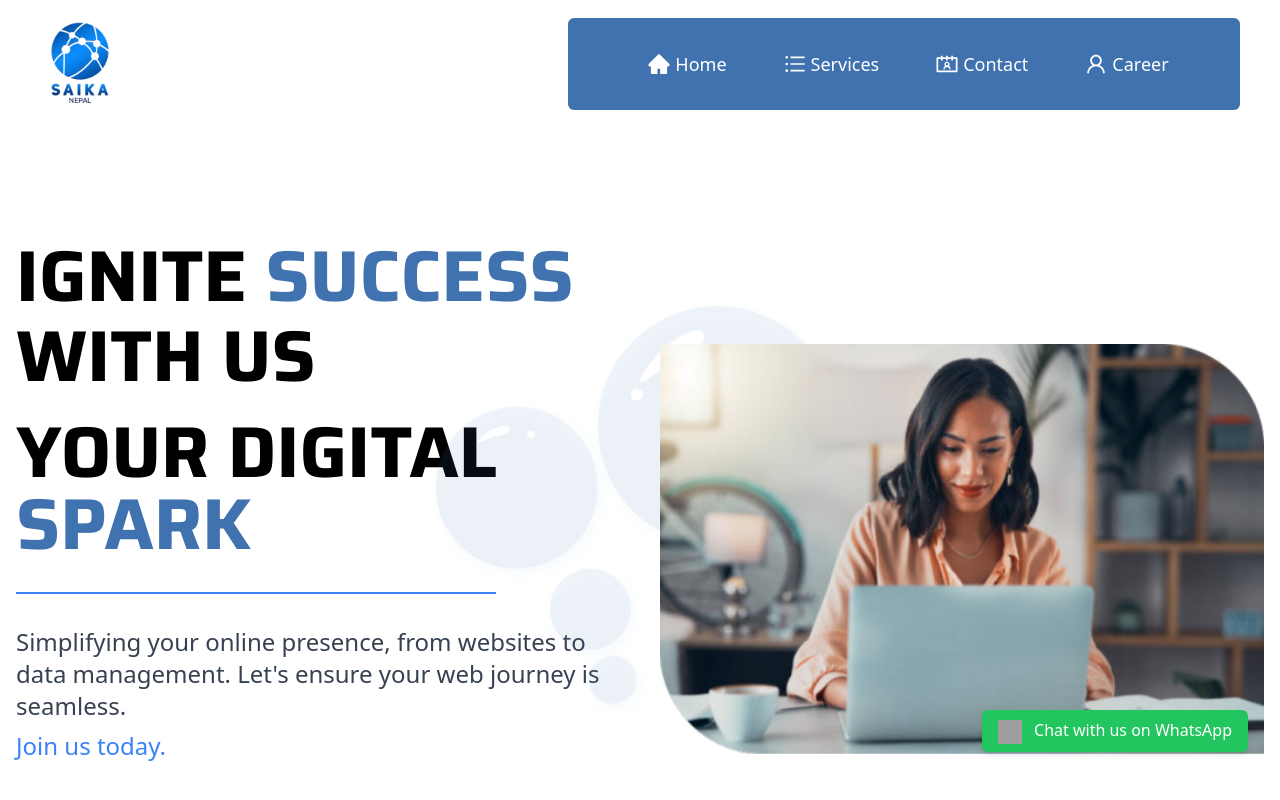
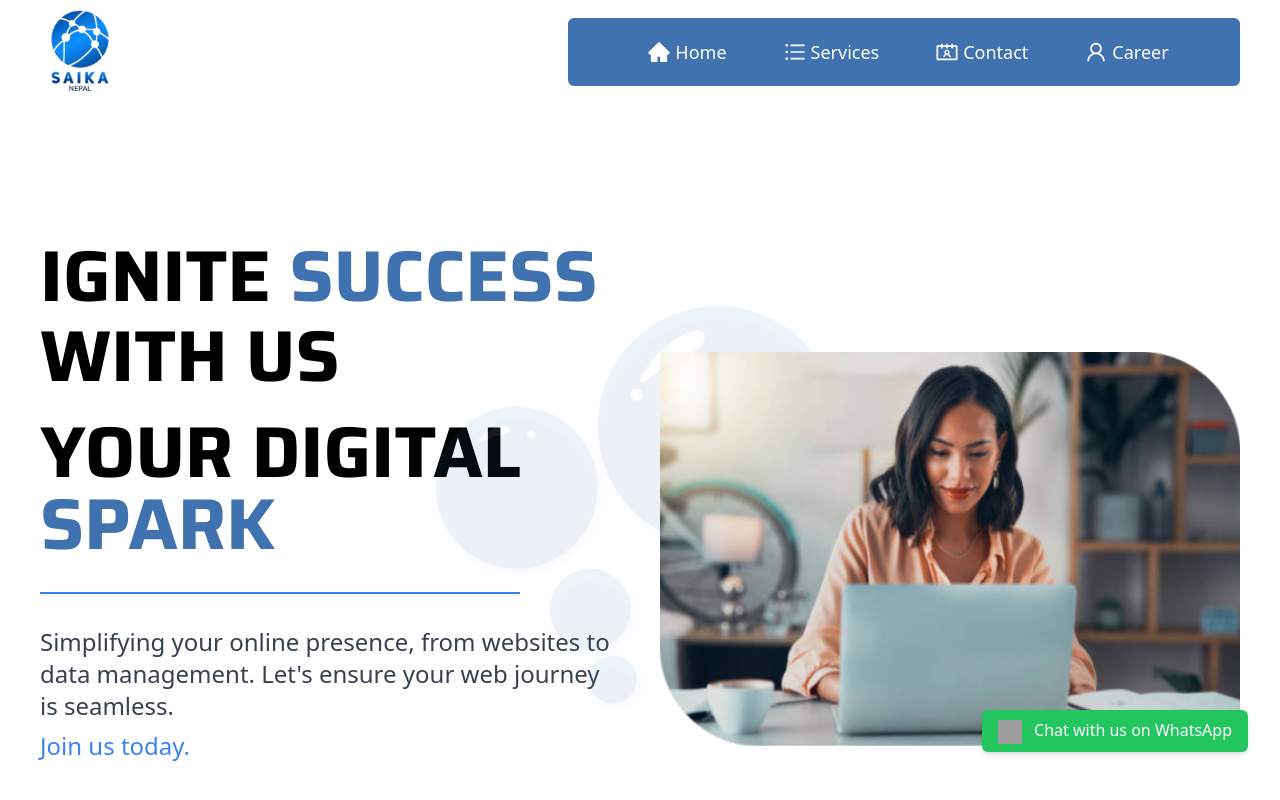
Before and after one commit to saikanepal/Saika_Nepal_Front_end, a React (Create React App) app: page / in a window 1280 px wide. Shown: the top 800 px of the page. Built offline with nearby package versions, Linux system fonts and the light colour scheme; grey boxes are pictures that could not be loaded.

Commit message:
hero section fixed and changed animation

```diff
--- a/src/Components/AboutSaikaPage.js
+++ b/src/Components/AboutSaikaPage.js
@@ -5,8 +5,8 @@ import { ReactComponent as BubbleSVG } from "../assets/bubble.svg";
 const AboutSaikaPage = ({ contactRef }) => {
   return (
     <div className="relative text-black bg-gradient-to-b  w-full">
-      <div className="max-w-screen-2xl mx-auto px-4 py-8 md:py-16 flex flex-col lg:flex-row items-center justify-between min-h-screen relative">
-        <div className="lg:w-1/2 mb-8 lg:mb-0 mt-20 lg:mt-44 flex flex-col items-center lg:items-start sm:items-center">
+      <div className="max-w-screen-2xl xl:px-10 sm:px-20 md:px-18 lg:px-12 mx-auto px-4 py-8 md:py-16 flex flex-col lg:flex-row items-center justify-between min-h-screen relative">
+        <div className="lg:w-1/2  mb-8 lg:mb-0 mt-20 lg:mt-44 flex flex-col items-center lg:items-start sm:items-center">
           <div className="flex flex-col mb-6 mt-10 lg:mt-0">
             <h1 className="text-3xl sm:text-5xl lg:text-7xl text-center lg:text-left font-bold font-Saira">
               IGNITE <span className="text-purple-600" style={{ color: '#3F72AF' }}>SUCCESS</span>
@@ -31,7 +31,7 @@ const AboutSaikaPage = ({ contactRef }) => {
             </button>
           </div>
         </div>
-        <div className="lg:w-1/2 flex justify-center lg:justify-end mt-20 lg:ml-10 sm:ml-0 relative z-10">
+        <div className="lg:w-1/2 flex justify-center lg:justify-end md:mt-0 lg:mt-20  lg:ml-10 sm:ml-0 relative z-10">
           <img
             src={laptopImage} // Replace with your actual image source
             alt="Laptop"
--- a/src/Components/Homepage.js
+++ b/src/Components/Homepage.js
@@ -48,13 +48,13 @@ const Homepage = () => {
   }, [aboutInView, servicesInView, contactInView, projectInView, websiteInView]);
 
   const variants = {
-    hidden: { opacity: 0 },
-    visible: { opacity: 1, transition: { duration: 1.5, ease: "easeInOut" } },
+    hidden: { opacity: 0, x: -100 },
+    visible: { opacity: 1, x: 0, transition: { duration: 0.6, ease: "easeInOut" } },
   };
 
   const firstVariant = {
-    hidden: { opacity: 0 },
-    visible: { opacity: 1, transition: { duration: 1, ease: "easeInOut" } },
+    hidden: { opacity: 0, x: -100 },
+    visible: { opacity: 1, x: 0, transition: { duration: 0.6, ease: "easeInOut" } },
   };
 
   return (
--- a/src/Components/Navbar.js
+++ b/src/Components/Navbar.js
@@ -40,12 +40,12 @@ const Navbar = ({ aboutRef, servicesRef, contactRef, projectRef }) => {
   };
 
   return (
-    <div className={`fixed top-0 left-0 right-0 z-50 w-full p-4 mb-10 transition-colors duration-100 ${bgColor}`}>
+    <div className={`fixed top-0 left-0 right-0 z-50 w-full p-4 py-1 mb-10 transition-colors duration-100 ${bgColor}`}>
       <div className="flex justify-between items-center h-24 max-w-screen-2xl mx-auto px-4">
         <div className="flex items-center h-full">
           <img src={Logo} alt="Logo" className="h-full cursor-pointer" />
         </div>
-        <div className="hidden md:flex flex-1 justify-center text-white rounded-md max-w-2xl mx-2 p-4 pl-6 ml-4" style={{ backgroundColor: '#3F72AF' }}>
+        <div className="hidden md:flex flex-1 justify-center text-white rounded-md max-w-2xl mx-2 p-4 py-1 pl-6 ml-4" style={{ backgroundColor: '#3F72AF' }}>
           <ul className="flex justify-center items-center h-full space-x-6 text-lg">
             <li
               className="p-4 flex items-center hover:text-black cursor-pointer transition-colors duration-300"
```
